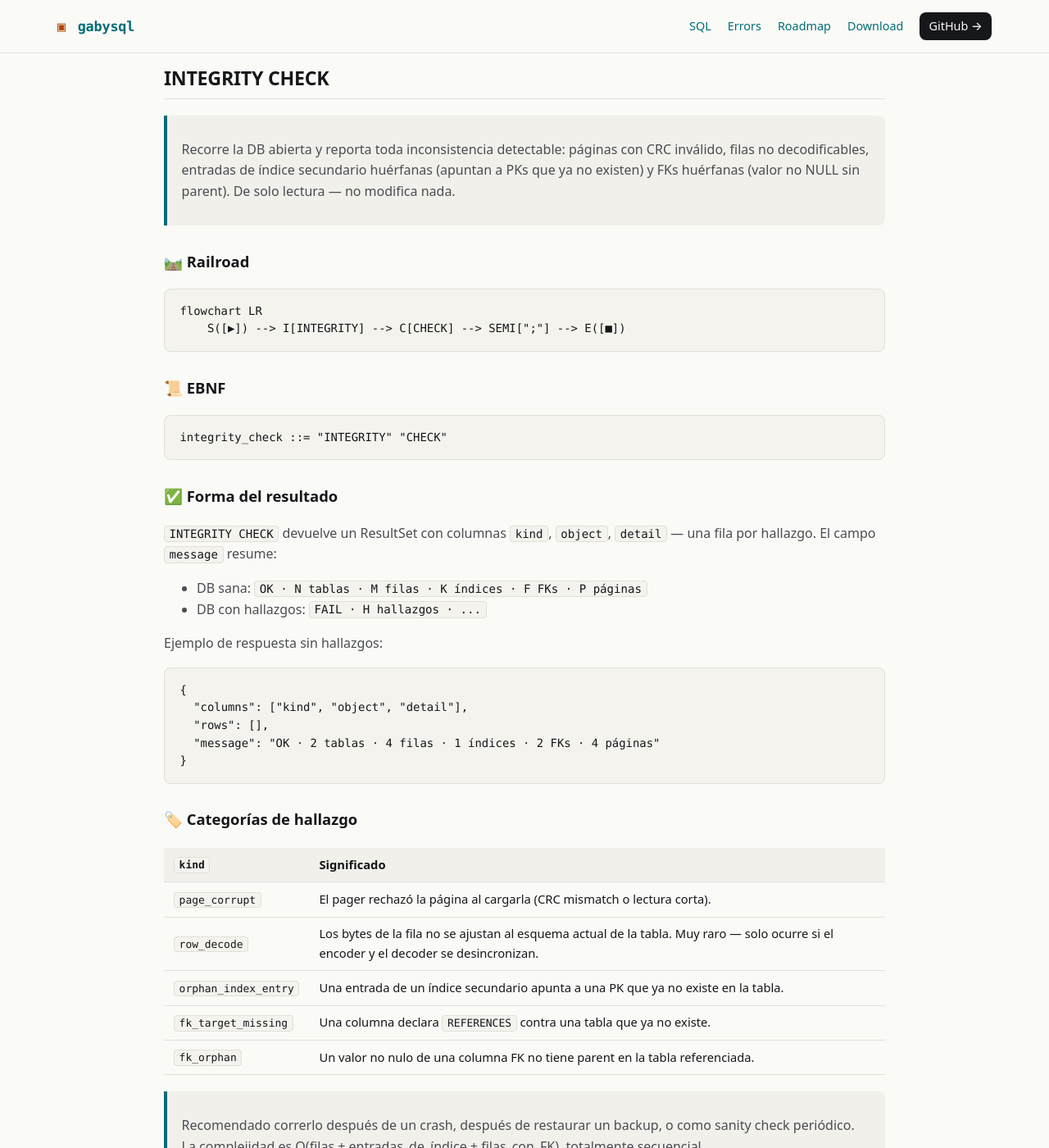
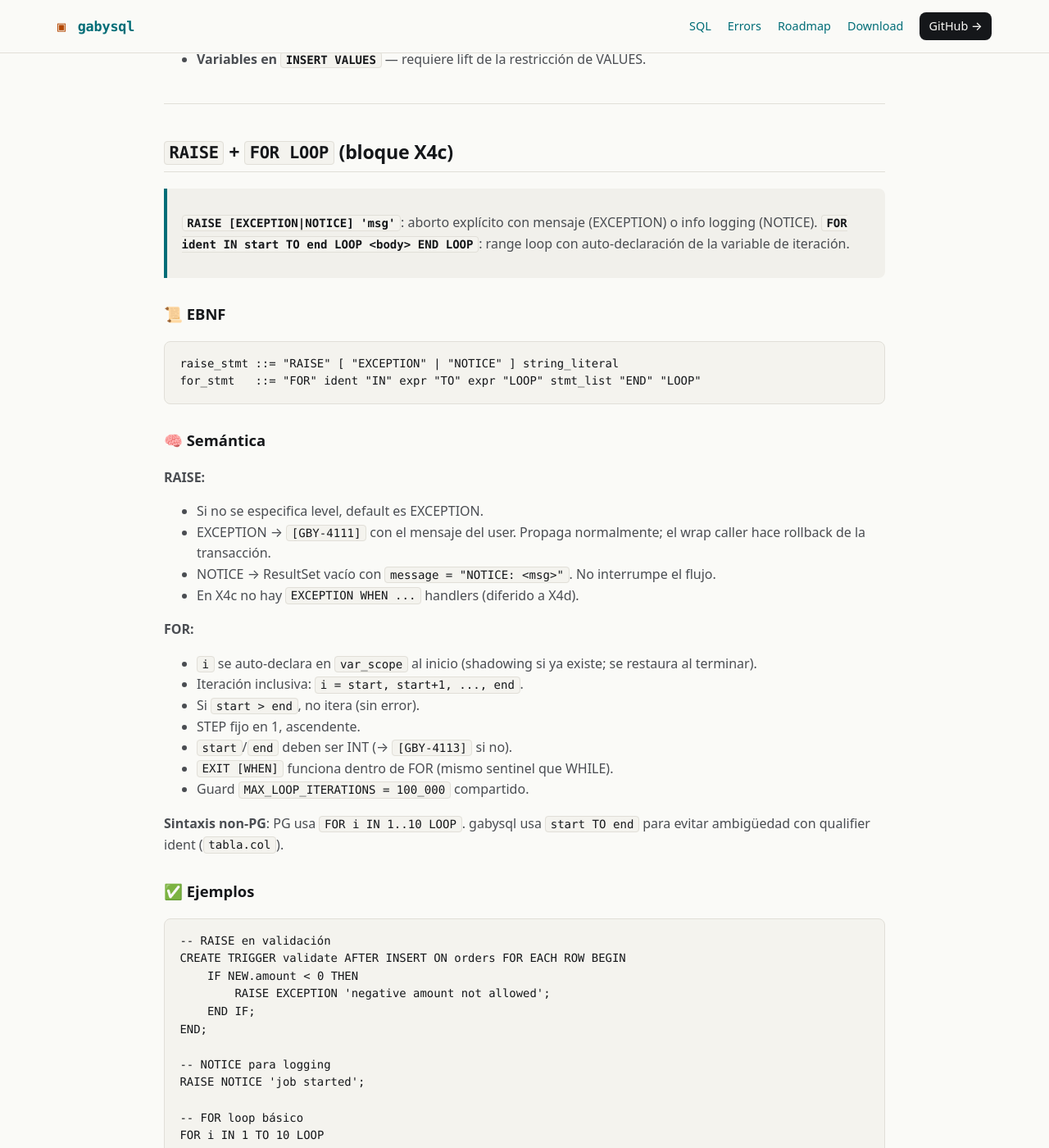
Before and after one commit to vladimiracunadev-create/gabysql, a Jekyll site: the page built from docs/SQL_REFERENCE.md, in a window 1280 px wide and 1400 px high, scrolled down 61474 px. Shown: the whole window at 82% size. Built offline with Jekyll 4.4.1, drawn with Linux system fonts in a browser that asks for light colours; our own code applies the rules of GitHub Pages for plain Markdown files; some of the changed text lies outside the part shown.

Commit message:
feat(sql): bloque X4c — RAISE EXCEPTION/NOTICE + FOR LOOP
Séptimo sub-bloque del bloque X. Aborto explícito con mensaje
(RAISE) + range loop (FOR i IN start TO end LOOP). Sin bump
on-disk. EXCEPTION handlers + FOR row IN SELECT + RETURN diferidos
a X4d.

Sintaxis:
    RAISE [EXCEPTION|NOTICE] 'msg';   -- default EXCEPTION
    FOR ident IN start TO end LOOP <body> END LOOP;

Cambios principales:
- AST: Statement::Raise(RaiseStmt { level, message })
  + Statement::For(Box<ForStmt { var, start, end, body }>).
- Parser: parse_raise_stmt acepta EXCEPTION/NOTICE/default-EXCEPTION,
  exige literal STRING. parse_for_stmt usa sintaxis FOR id IN a TO b
  LOOP (no PG `..` para evitar conflicto con qualifier ident).
- Engine:
  * exec_raise: EXCEPTION → Err([GBY-4111] msg); NOTICE → OK con
    "NOTICE: msg" en message.
  * exec_for: eval start/end (INT-only o [GBY-4113]). Auto-decl var
    en var_scope con save+restore previous (PG-style shadowing).
    Iterate inclusivo start..=end. Si start > end no itera (sin
    error). EXIT via sentinel igual que WHILE. Guard MAX_LOOP_ITER.
- Splitter + body parsers extendidos: FOR block-open (salvo
  `FOR EACH ROW` del trigger header — lookahead detecta EACH).

Restricciones X4c (diferidas):
- EXCEPTION WHEN ... THEN handlers (BEGIN..END como Statement
  con handler field) → X4d.
- FOR row IN SELECT ... LOOP (composite row en var_scope) → X4d.
- LOOP ... END LOOP standalone (sin WHILE/FOR).
- RETURN expr en functions.
- CASE statement.
- STEP n y REVERSE en FOR.
- Formato % en RAISE.
- RAISE WARNING/INFO.

Errores nuevos: 4111 (RAISE EXCEPTION user-triggered), 4112 (msg
no string), 4113 (FOR bounds non-INT).

Validación: 9 tests x4c_* (RAISE EXCEPTION/NOTICE/default, RAISE
dentro de IF, FOR básico, FOR + EXIT WHEN, FOR range vacío, FOR
shadow+restore, bounds inválidos).

Suite total: 467/467 pass.

Docs: ADR-0035, ROADMAP Fase 2, CHANGELOG, SQL_REFERENCE §RAISE +
FOR LOOP, MISSING_COMMANDS §9.

````diff
--- a/docs/SQL_REFERENCE.md
+++ b/docs/SQL_REFERENCE.md
@@ -55,7 +55,8 @@
 | [`CREATE FUNCTION name(p1 TYPE, ...) RETURNS TYPE AS <expr>` + `DROP FUNCTION`, invocable como `name(args)` en cualquier expresión](#user-defined-functions-bloque-x3b) | DDL+DML | 🟢 (bloque X3b / VERSION 16) |
 | [`IF expr THEN ... [ELSIF ...]* [ELSE ...] END IF`](#control-de-flujo-if-bloque-x4) — statement top-level + dentro de bodies; anidado | TCL | 🟢 (bloque X4) |
 | [`DECLARE` + `SET` + `WHILE LOOP` + `EXIT [WHEN]`](#variables--while-loop-bloque-x4b) — variables locales con scope plano; vars visibles en Expr (no en INSERT VALUES) | TCL | 🟢 (bloque X4b) |
-| NEW mutable en BEFORE, `FOR`/`LOOP` standalone, `RAISE`/`EXCEPTION` handlers, RETURNS TABLE, body de function como SELECT, partial indexes, frame specs explícitas, `WINDOW w AS (...)`, múltiples CTEs `RECURSIVE` | — | 🔴 (ver [MISSING_COMMANDS](MISSING_COMMANDS.md)) |
+| [`RAISE [EXCEPTION\|NOTICE] 'msg'` + `FOR i IN start TO end LOOP ... END LOOP`](#raise--for-loop-bloque-x4c) — aborto explícito + range loop con auto-decl | TCL | 🟢 (bloque X4c) |
+| NEW mutable en BEFORE, `LOOP` standalone, `EXCEPTION WHEN` handlers, `FOR row IN SELECT`, `RETURN expr`, RETURNS TABLE, body de function como SELECT, partial indexes, frame specs explícitas, `WINDOW w AS (...)`, múltiples CTEs `RECURSIVE` | — | 🔴 (ver [MISSING_COMMANDS](MISSING_COMMANDS.md)) |
 
 ---
 
@@ -2155,6 +2156,90 @@ END;
 
 ---
 
+## `RAISE` + `FOR LOOP` (bloque X4c)
+
+> **`RAISE [EXCEPTION|NOTICE] 'msg'`**: aborto explícito con mensaje (EXCEPTION) o info logging (NOTICE). **`FOR ident IN start TO end LOOP <body> END LOOP`**: range loop con auto-declaración de la variable de iteración.
+
+### 📜 EBNF
+
+```
+raise_stmt ::= "RAISE" [ "EXCEPTION" | "NOTICE" ] string_literal
+for_stmt   ::= "FOR" ident "IN" expr "TO" expr "LOOP" stmt_list "END" "LOOP"
+```
+
+### 🧠 Semántica
+
+**RAISE:**
+
+- Si no se especifica level, default es EXCEPTION.
+- EXCEPTION → `[GBY-4111]` con el mensaje del user. Propaga normalmente; el wrap caller hace rollback de la transacción.
+- NOTICE → ResultSet vacío con `message = "NOTICE: <msg>"`. No interrumpe el flujo.
+- En X4c no hay `EXCEPTION WHEN ...` handlers (diferido a X4d).
+
+**FOR:**
+
+- `i` se auto-declara en `var_scope` al inicio (shadowing si ya existe; se restaura al terminar).
+- Iteración inclusiva: `i = start, start+1, ..., end`.
+- Si `start > end`, no itera (sin error).
+- STEP fijo en 1, ascendente.
+- `start`/`end` deben ser INT (→ `[GBY-4113]` si no).
+- `EXIT [WHEN]` funciona dentro de FOR (mismo sentinel que WHILE).
+- Guard `MAX_LOOP_ITERATIONS = 100_000` compartido.
+
+**Sintaxis non-PG**: PG usa `FOR i IN 1..10 LOOP`. gabysql usa `start TO end` para evitar ambigüedad con qualifier ident (`tabla.col`).
+
+### ✅ Ejemplos
+
+```sql
+-- RAISE en validación
+CREATE TRIGGER validate AFTER INSERT ON orders FOR EACH ROW BEGIN
+    IF NEW.amount < 0 THEN
+        RAISE EXCEPTION 'negative amount not allowed';
+    END IF;
+END;
+
+-- NOTICE para logging
+RAISE NOTICE 'job started';
+
+-- FOR loop básico
+FOR i IN 1 TO 10 LOOP
+    INSERT INTO log SELECT i FROM (VALUES (1)) AS x;
+END LOOP;
+
+-- FOR + EXIT WHEN
+FOR i IN 1 TO 100 LOOP
+    EXIT WHEN i = 5;
+END LOOP;
+
+-- FOR en procedure
+CREATE PROCEDURE process_n(p_max INT) AS BEGIN
+    DECLARE total INT DEFAULT 0;
+    FOR i IN 1 TO p_max LOOP
+        SET total = total + i;
+    END LOOP;
+END;
+```
+
+### ❌ Errores típicos
+
+| Mensaje | Causa |
+| :--- | :--- |
+| `[GBY-4111] <msg-del-user>` | `RAISE EXCEPTION 'msg'` disparada por el código. |
+| `[GBY-4112] RAISE: se esperaba un literal STRING` | RAISE con ident o número en lugar de string. |
+| `[GBY-4113] FOR ...: start/end debe ser INT` | bounds non-INT. |
+
+### ⚠️ No soportado todavía
+
+- **`EXCEPTION WHEN ... THEN`** handlers (`BEGIN ... EXCEPTION ... END`) — X4d.
+- **`FOR row IN SELECT ... LOOP`** (resultset iteration) — X4d.
+- **`LOOP ... END LOOP`** standalone (sin WHILE/FOR) — X4d.
+- **`RETURN expr`** dentro de functions — X4d.
+- **`STEP n`** y **`REVERSE`** (descendente) en FOR — futuro.
+- **Formato `%`** en RAISE (`RAISE EXCEPTION 'value % invalid', x`) — futuro.
+- **`RAISE WARNING` / `INFO`** — futuro.
+
+---
+
 ## INTEGRITY CHECK
 
 > Recorre la DB abierta y reporta toda inconsistencia detectable: páginas con CRC inválido, filas no decodificables, entradas de índice secundario huérfanas (apuntan a PKs que ya no existen) y FKs huérfanas (valor no NULL sin parent). De solo lectura — no modifica nada.
````
Also changed, not shown: ROADMAP.md (+2 -0 lines), docs/MISSING_COMMANDS.md (+5 -1 lines), docs/adr/0035-raise-for-x4c.md (added, +103 -0 lines), CHANGELOG.md, 3 other files.
